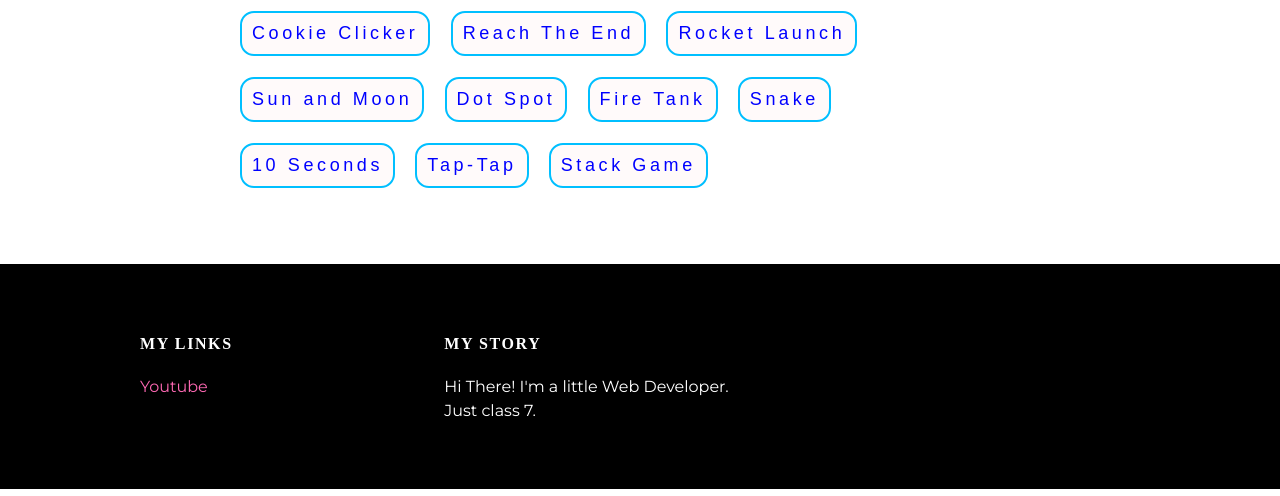
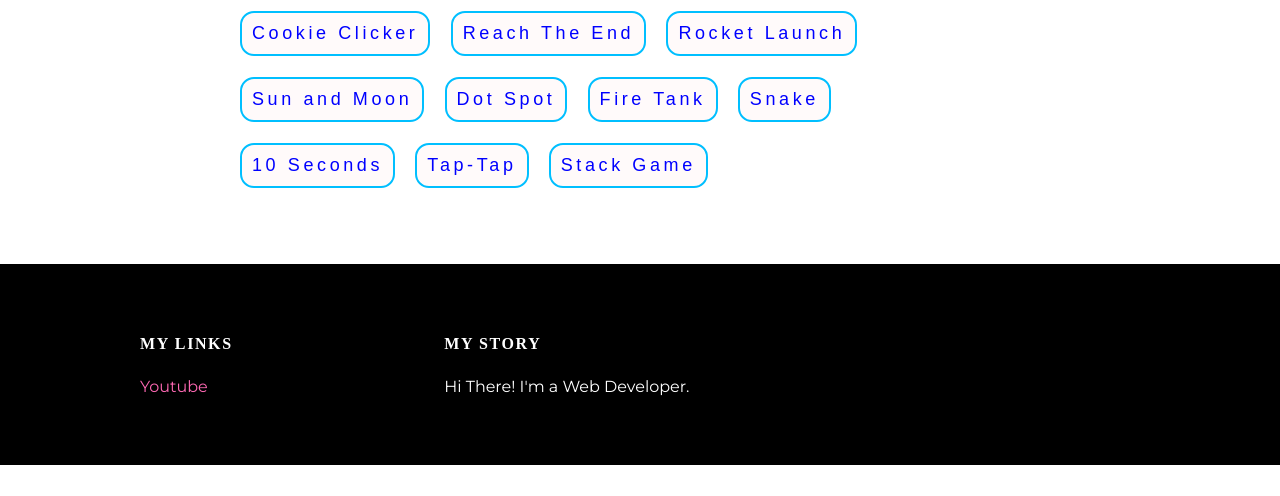
Before and after one commit to rishika-sharma/rs, a plain HTML site: page games.html in a window 1280 px wide. Shown: the part 304-800 px from the top of the page. Drawn offline with Linux system fonts and the light colour scheme.

Commit message:
Update games.html

```diff
--- a/games.html
+++ b/games.html
@@ -58,8 +58,7 @@
   </div>
   <div class="column">
     <h4>My Story</h4>
-    <p>Hi There! I'm a little Web Developer.
-       <br>Just class 7.</p>
+    <p>Hi There! I'm a Web Developer.</p>
   </div>
 </div>
 </div>
```
